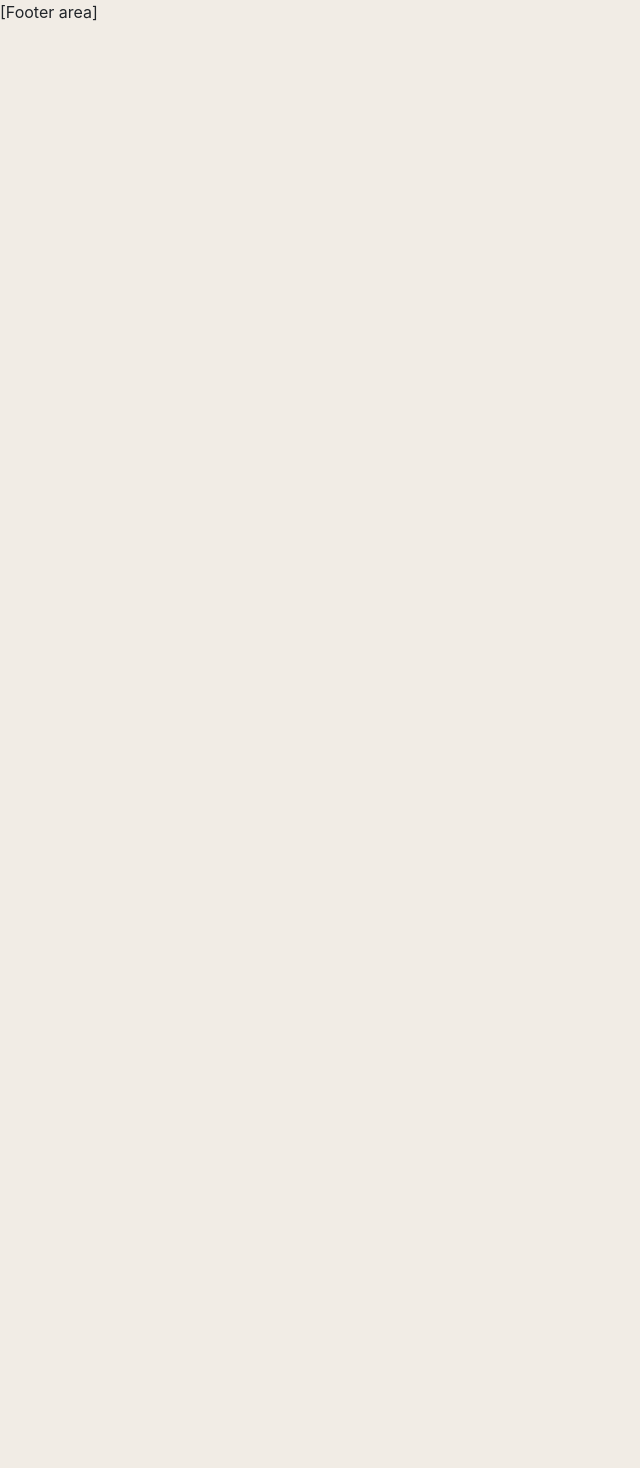
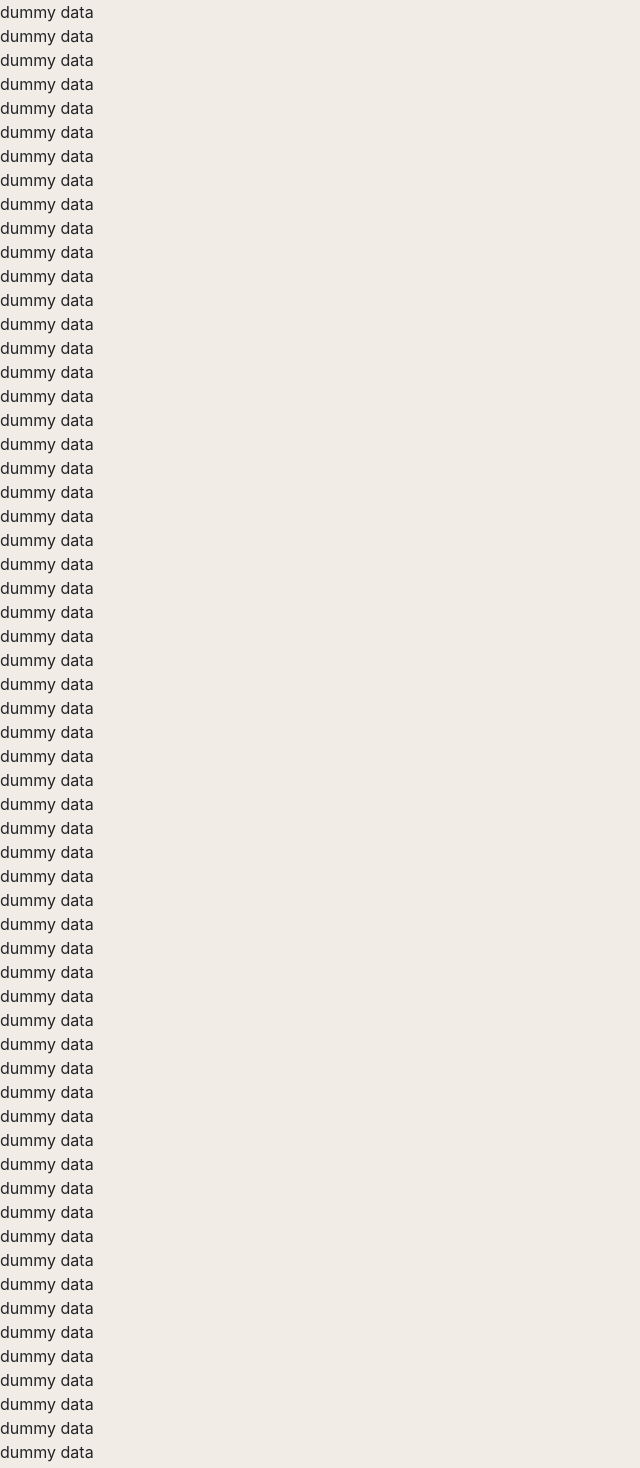
Before and after one commit to abansal98/mindSpark, a React (Create React App) app in the folder react-app/: page / in a window 1280 px wide. Shown: the part 80-1548 px from the top of the page, without its empty margins (0-640 px from the left). Before the commit the page ends 800 px from the top, so only its background shows below. Built offline with nearby package versions, Linux system fonts and the light colour scheme.

Commit message:
put some dummy data for testing

```diff
--- a/react-app/src/Content.js
+++ b/react-app/src/Content.js
@@ -5,6 +5,72 @@ class Content extends Component {
     return (
       <article>
         <div>[CONTENT AREA]</div>
+        <div>dummy data</div>
+        <div>dummy data</div>
+        <div>dummy data</div>
+        <div>dummy data</div>
+        <div>dummy data</div>
+        <div>dummy data</div>
+        <div>dummy data</div>
+        <div>dummy data</div>
+        <div>dummy data</div>
+        <div>dummy data</div>
+        <div>dummy data</div>
+        <div>dummy data</div>
+        <div>dummy data</div>
+        <div>dummy data</div>
+        <div>dummy data</div>
+        <div>dummy data</div>
+        <div>dummy data</div>
+        <div>dummy data</div>
+        <div>dummy data</div>
+        <div>dummy data</div>
+        <div>dummy data</div>
+        <div>dummy data</div>
+        <div>dummy data</div>
+        <div>dummy data</div>
+        <div>dummy data</div>
+        <div>dummy data</div>
+        <div>dummy data</div>
+        <div>dummy data</div>
+        <div>dummy data</div>
+        <div>dummy data</div>
+        <div>dummy data</div>
+        <div>dummy data</div>
+        <div>dummy data</div>
+        <div>dummy data</div>
+        <div>dummy data</div>
+        <div>dummy data</div>
+        <div>dummy data</div>
+        <div>dummy data</div>
+        <div>dummy data</div>
+        <div>dummy data</div>
+        <div>dummy data</div>
+        <div>dummy data</div>
+        <div>dummy data</div>
+        <div>dummy data</div>
+        <div>dummy data</div>
+        <div>dummy data</div>
+        <div>dummy data</div>
+        <div>dummy data</div>
+        <div>dummy data</div>
+        <div>dummy data</div>
+        <div>dummy data</div>
+        <div>dummy data</div>
+        <div>dummy data</div>
+        <div>dummy data</div>
+        <div>dummy data</div>
+        <div>dummy data</div>
+        <div>dummy data</div>
+        <div>dummy data</div>
+        <div>dummy data</div>
+        <div>dummy data</div>
+        <div>dummy data</div>
+        <div>dummy data</div>
+        <div>dummy data</div>
+        <div>dummy data</div>
+
+        <div>[CONTENT AREA]</div>
       </article>
     );
   }
```
